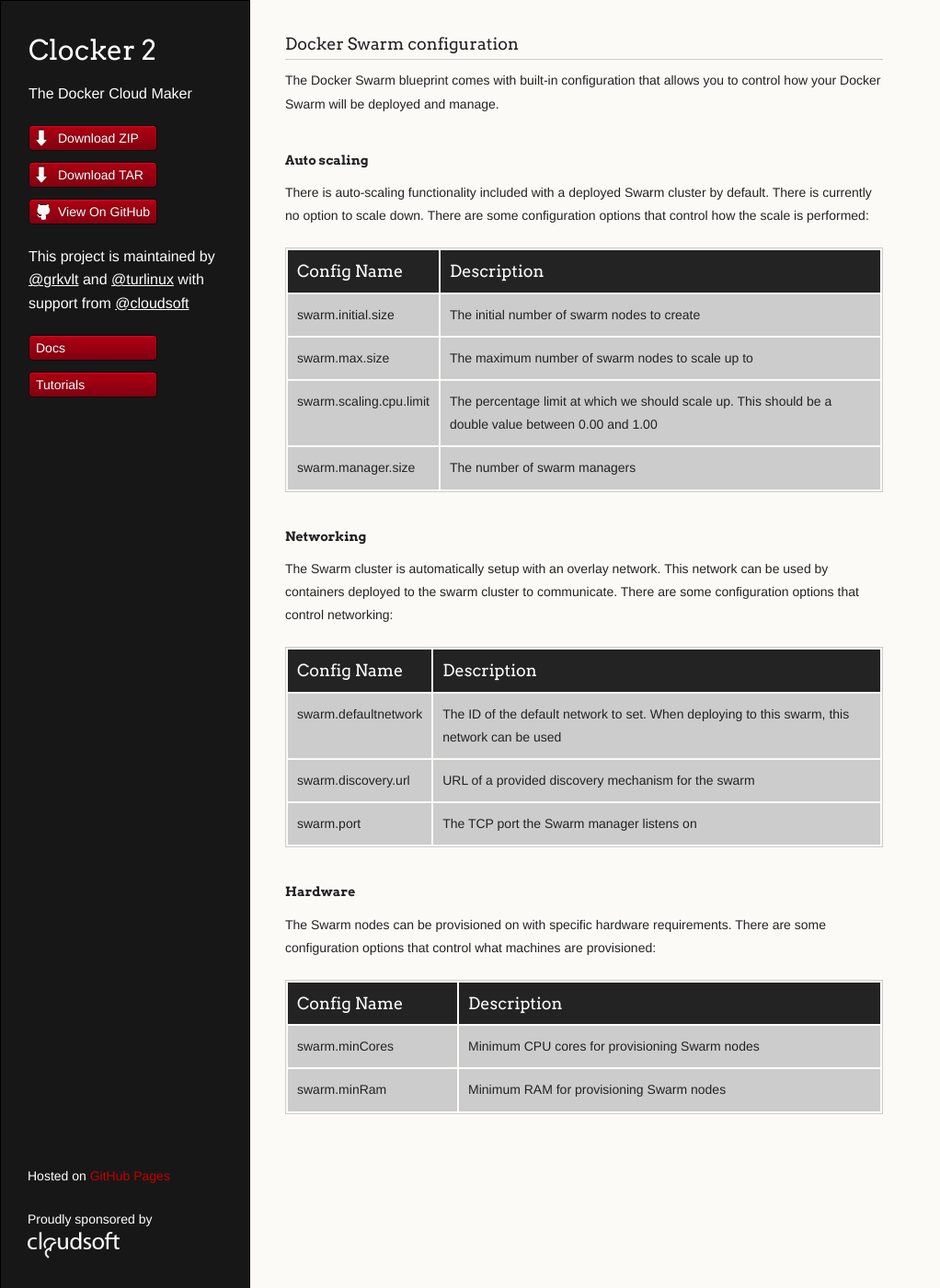
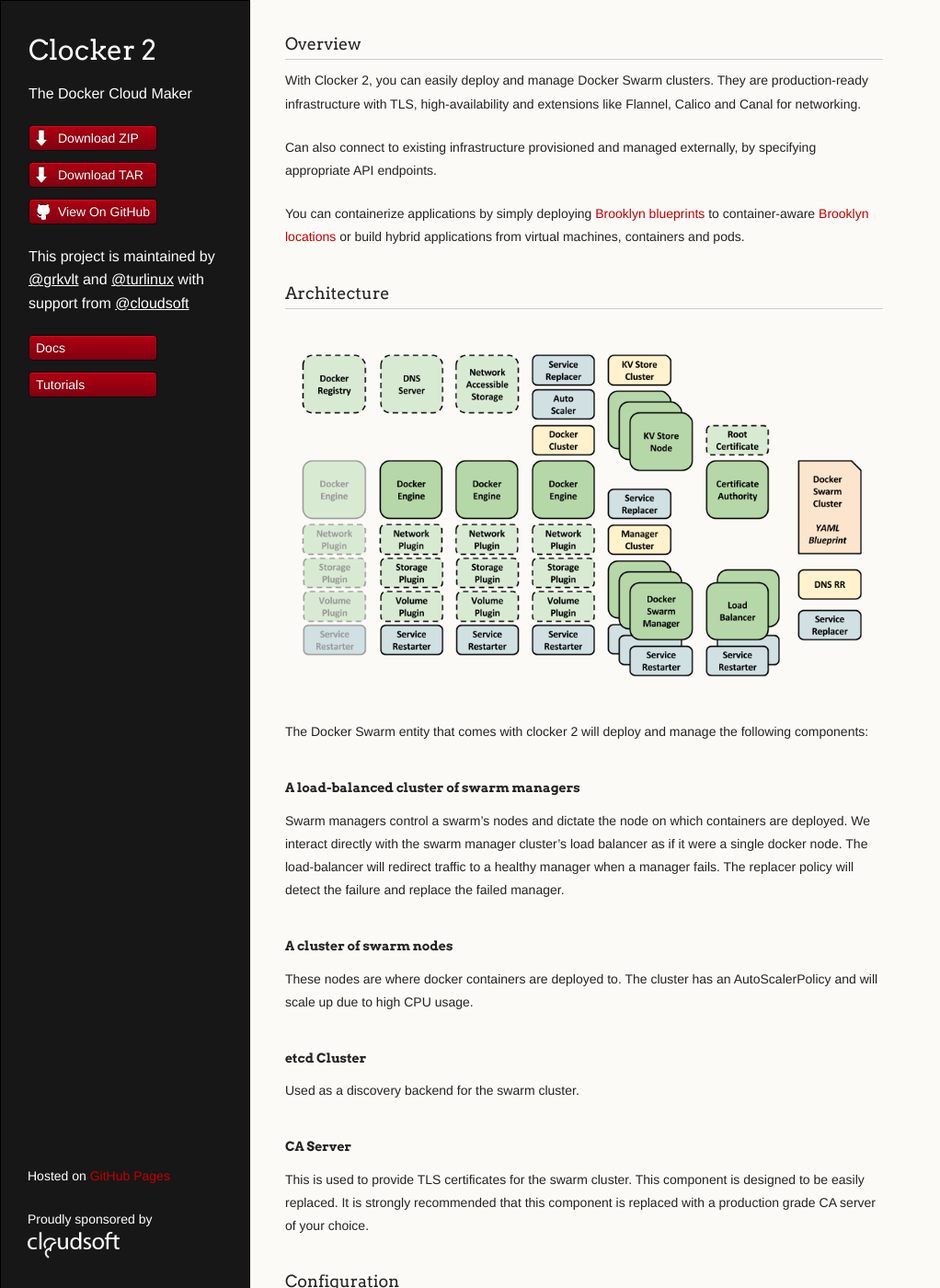
Before and after one commit to brooklyncentral/clocker2, a Jekyll site: the page built from docs/swarm-cluster.md, in a window 1280 px wide and 1400 px high. Shown: the whole window at 92% size, without its empty margins (0-1022 px from the left). Built offline with Jekyll 4.4.1, drawn with Linux system fonts in a browser that asks for light colours; some of the changed text lies outside the part shown.

Commit message:
Add docs for swarm and kubernetes

```diff
--- a/docs/swarm-cluster-features.md
+++ b/docs/swarm-cluster.md
@@ -1,10 +1,36 @@
 ---
 layout: base
-title: Swarm Cluster Features
+title: Docker Swarm Documentation
 ---
 
-### Docker Swarm configuration
-The Docker Swarm blueprint comes with built-in configuration that allows you to control how your Docker Swarm will be deployed and manage.
+### Overview
+With Clocker 2, you can easily deploy and manage Docker Swarm clusters. They are production-ready infrastructure with TLS, high-availability and extensions like Flannel, Calico and Canal for networking.
+
+Can also connect to existing infrastructure provisioned and managed externally, by specifying appropriate API endpoints.
+
+You can containerize applications by simply deploying [Brooklyn blueprints](http://brooklyn.apache.org/v/latest/start/blueprints.html) to container-aware [Brooklyn locations](http://brooklyn.apache.org/v/latest/ops/locations/index.html) or build hybrid applications from virtual machines, containers and pods.
+
+### Architecture
+![Docker Swarm architecture]({{site.baseurl}}/assets/images/swarm-architecture.png)
+
+The Docker Swarm entity that comes with clocker 2 will deploy and manage the following components:
+
+#### A load-balanced cluster of swarm managers
+Swarm managers control a swarm's nodes and dictate the node on which containers are deployed.
+We interact directly with the swarm manager cluster's load balancer as if it were a single docker node.
+The load-balancer will redirect traffic to a healthy manager when a manager fails.  The replacer policy will detect the failure and replace the failed manager.
+
+#### A cluster of swarm nodes
+These nodes are where docker containers are deployed to. The cluster has an AutoScalerPolicy and will scale up due to high CPU usage.
+
+#### etcd Cluster
+Used as a discovery backend for the swarm cluster.
+
+#### CA Server
+This is used to provide TLS certificates for the swarm cluster. This component is designed to be easily replaced. It is strongly recommended that this component is replaced with a production grade CA server of your choice.
+
+### Configuration
+The Docker Swarm entity comes with built-in configuration that allows you to control how your Docker Swarm will be deployed and manage.
 
 #### Auto scaling
 There is auto-scaling functionality included with a deployed Swarm cluster by default. There is currently no option to scale down. There are some configuration options that control how the scale is performed:
```
Also changed, not shown: docs/index.md (+10 -11 lines), docs/kubernetes-cluster.md (added, +58 -0 lines), index.md (+3 -4 lines), tutorials/index.md (+10 -6 lines), tutorials/kubernetes-cluster.md (added, +88 -0 lines), tutorials/swarm-cluster.md (+17 -16 lines), assets/images/swarm-architecture.png (added).
